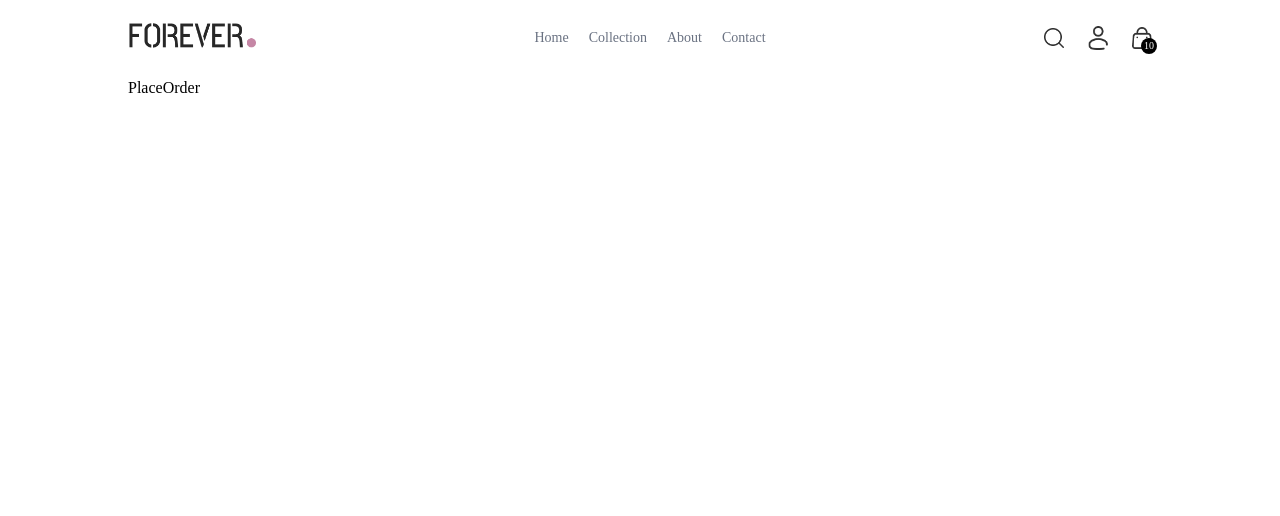
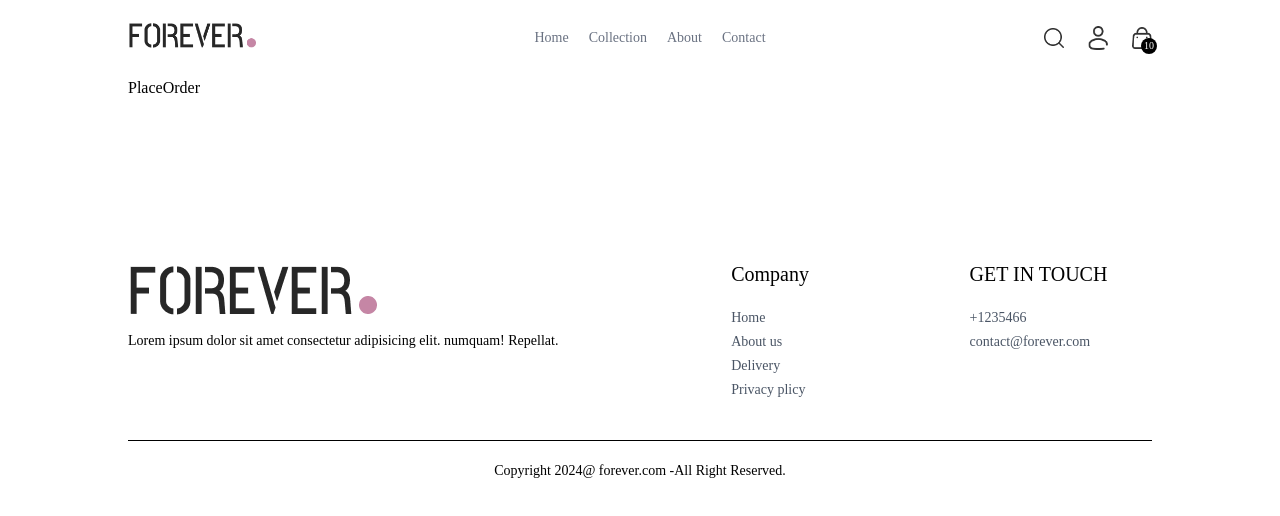
Before and after one commit to kingpin9292/Drip_Full-Stack, a React (Vite) app in the folder frontEnd/: page /place-order in a window 1280 px wide. Shown: the top 516 px of the page. Built offline with nearby package versions, Linux system fonts and the light colour scheme.

Commit message:
Implement complete Home page UI

```diff
--- a/frontEnd/src/App.jsx
+++ b/frontEnd/src/App.jsx
@@ -10,6 +10,7 @@
 import Orders from "./pages/Orders";
 import PlaceOrder from "./pages/PlaceOrder";
 import Navbar from "./components/Navbar";
+import Footer from "./components/Footer";
 
 const App = () => {
   return (
@@ -26,6 +27,7 @@
         <Route path="/orders" element={<Orders />} />
         <Route path="/place-order" element={<PlaceOrder />} />
       </Routes>
+      <Footer />
     </div>
   );
 };
--- /dev/null
+++ b/frontEnd/src/components/BestSeller.jsx
@@ -0,0 +1,31 @@
+import React, { useContext, useEffect, useState } from "react";
+import { ShopContext } from "../context/ShopContext";
+import Tittle from "./Tittle";
+import ProductItem from "./ProductItem";
+
+const BestSeller = () => {
+  const { products } = useContext(ShopContext);
+  const [bestSeller, setBestSeller] = useState([]);
+  useEffect(() => {
+    setBestSeller(products.slice(0, 5));
+  }, []);
+
+  return (
+    <div className="my-10">
+      <div className="text-center text-3xl py-8">
+        <Tittle text1={"BEST"} text2={"SELLERS"} />
+        <p className="w-3/4 m-auto text-xs sm:text-sm md:text-base text-gray-600">
+          Lorem ipsum dolor sit amet, consectetur adipisicing elit. Harum velit eius vero incidunt.
+        </p>
+      </div>
+
+      <div className="grid grid-cols-2 sm:grid-cols-3 md:grid-cols-4 lg:grid-cols-5 gap-4 gap-y-6">
+        {bestSeller.map((item, index) => {
+          return <ProductItem key={index} id={item._id} name={item.name} image={item.image} price={item.price} />;
+        })}
+      </div>
+    </div>
+  );
+};
+
+export default BestSeller;
--- /dev/null
+++ b/frontEnd/src/components/Footer.jsx
@@ -0,0 +1,40 @@
+import React from "react";
+import { assets } from "../assets/assets";
+
+const Footer = () => {
+  return (
+    <div>
+      <div className="flex flex-col sm:grid grid-cols-[3fr_1fr_1fr] gap-14 my-10 mt-40 text-sm ">
+        <div>
+          <img src={assets.logo} alt="" />
+          <p>Lorem ipsum dolor sit amet consectetur adipisicing elit. numquam! Repellat.</p>
+        </div>
+
+        <div>
+          <p className="text-xl font-medium mb-5">Company</p>
+          <ul className="flex flex-col gap-1 text-gray-600">
+            <li>Home</li>
+            <li>About us</li>
+            <li>Delivery</li>
+            <li>Privacy plicy</li>
+          </ul>
+        </div>
+
+        <div>
+          <p className="text-xl font-medium mb-5">GET IN TOUCH</p>
+          <ul className="flex flex-col gap-1 text-gray-600">
+            <li>+1235466</li>
+            <li>contact@forever.com</li>
+          </ul>
+        </div>
+      </div>
+
+      <div>
+        <hr />
+        <p className="py-5 text-sm text-center">Copyright 2024@ forever.com -All Right Reserved.</p>
+      </div>
+    </div>
+  );
+};
+
+export default Footer;
--- /dev/null
+++ b/frontEnd/src/components/NewsletterBox.jsx
@@ -0,0 +1,21 @@
+import React from "react";
+
+const NewsletterBox = () => {
+  const handleSubmit = (e) => {
+    e.preventDefault();
+  };
+  return (
+    <div className="text-center">
+      <p className="text-2xl font-medium text-gray-800">Subscribe now & get 20% off</p>
+      <p className="text-gray-400 mt-3">Lorem ipsum dolor sit amet consectetur adipisicing elit.</p>
+      <form onSubmit={handleSubmit} className=" w-full sm:w-1/2 flex items-center mx-auto gap-3  my-6 pl-3 border ">
+        <input className="w-full  sm:flex-1 outline-none" type="email" placeholder="provide your email" required />
+        <button type="submit" className="bg-black text-white text-xs px-10 py-4">
+          Subscribe
+        </button>
+      </form>
+    </div>
+  );
+};
+
+export default NewsletterBox;
--- /dev/null
+++ b/frontEnd/src/components/OurPolicy.jsx
@@ -0,0 +1,26 @@
+import React from "react";
+import { assets } from "../assets/assets";
+
+const OurPolicy = () => {
+  return (
+    <div className="flex flex-col sm:flex-row justify-around gap-12 sm:gap-2 text-center py-20 text-xs sm:text-sm md:text-base text-gray-700">
+      <div>
+        <img src={assets.exchange_icon} alt="" className="w-12 m-auto mb-5" />
+        <p className="font-semibold">Easy Exchange Policy</p>
+        <p className="text-gray-400">We offer hassle free exhange policy</p>
+      </div>
+      <div>
+        <img src={assets.quality_icon} alt="" className="w-12 m-auto mb-5" />
+        <p className="font-semibold">7 Days Return Policy</p>
+        <p className="text-gray-400">We provide 7 days free return policy</p>
+      </div>
+      <div>
+        <img src={assets.support_img} alt="" className="w-12 m-auto mb-5" />
+        <p className="font-semibold">Best customer support</p>
+        <p className="text-gray-400">We provide 24/7 customer support</p>
+      </div>
+    </div>
+  );
+};
+
+export default OurPolicy;
--- a/frontEnd/src/pages/Home.jsx
+++ b/frontEnd/src/pages/Home.jsx
@@ -1,12 +1,18 @@
 import React from "react";
 import Hero from "../components/Hero";
 import LatestCollection from "../components/LatestCollection";
+import BestSeller from "../components/BestSeller";
+import OurPolicy from "../components/OurPolicy";
+import NewsletterBox from "../components/NewsletterBox";
 
 const Home = () => {
   return (
     <div>
       <Hero />
       <LatestCollection />
+      <BestSeller />
+      <OurPolicy />
+      <NewsletterBox />
     </div>
   );
 };
```
